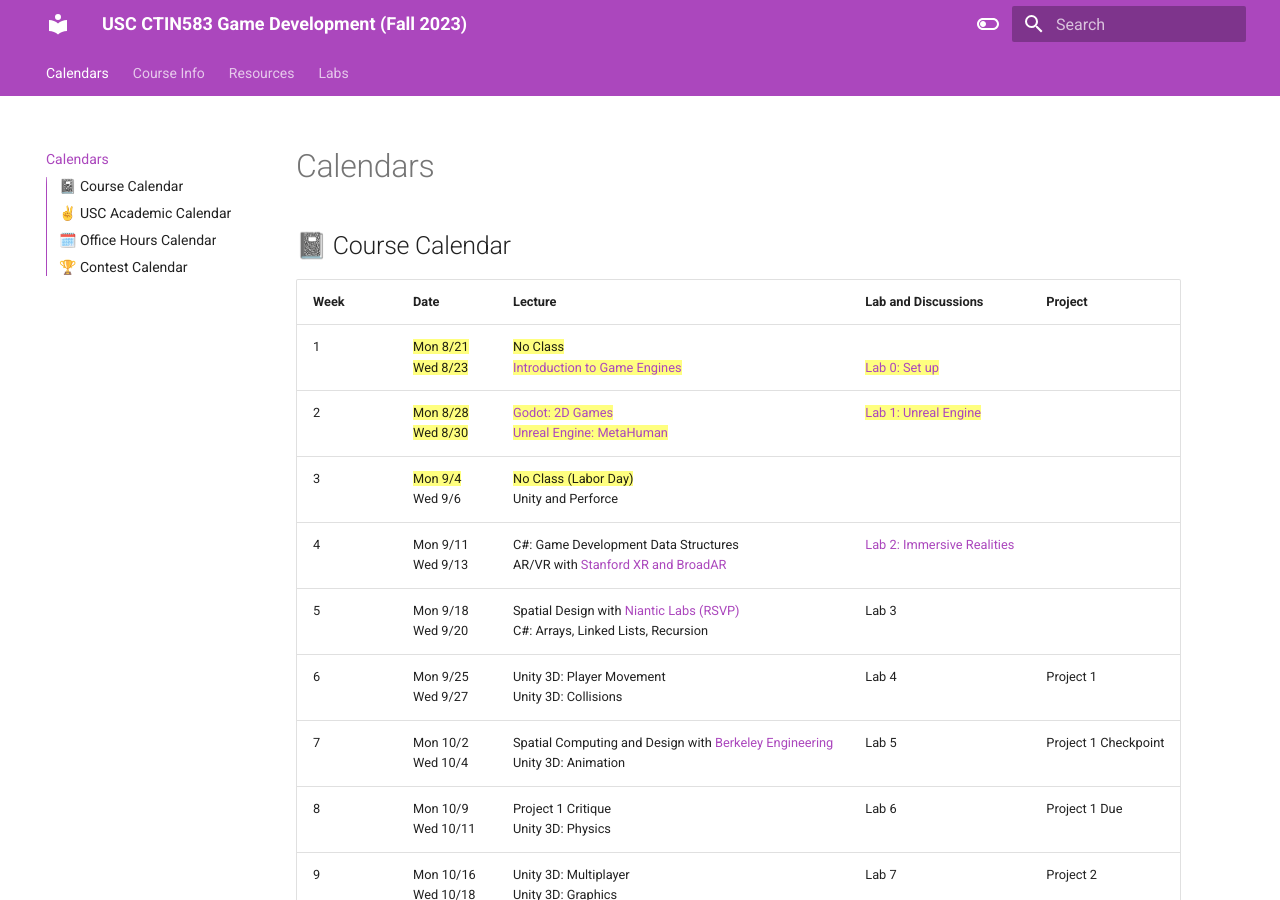
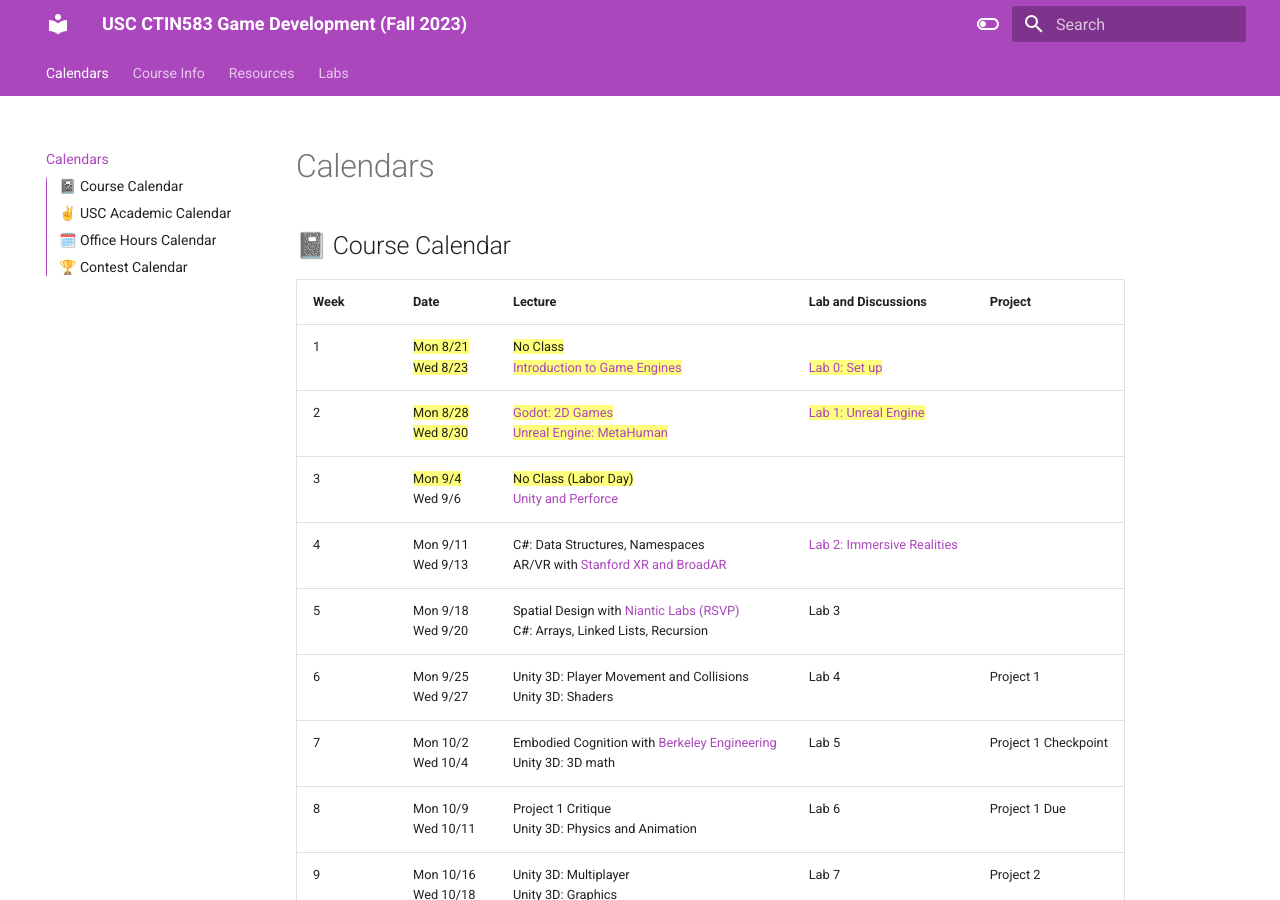
Before and after one commit to usc-ctin583/usc-ctin583.github.io, an MkDocs documentation site: the page built from docs/index.md, in a window 1280 px wide and 900 px high. Built offline with MkDocs 1.6.1 and Material for MkDocs 9.7.7, drawn with Linux system fonts in a browser that asks for light colours.

Commit message:
edit calendar

```diff
--- a/docs/index.md
+++ b/docs/index.md
@@ -4,12 +4,12 @@
 | :----| :----------------------- | :------------------------------------------------ | :-------------------------------| :--------------|
 | 1    | ==Mon 8/21== <br> ==Wed 8/23==   | ==No Class== <br> ==[Introduction to Game Engines](https://www.icloud.com/keynote/0b9Z3oJLZPPXEXypJu4s9P11w#Lecture1)== | <br> ==[Lab 0: Set up](Labs/lab0.md)== | |
 | 2    | ==Mon 8/28== <br> ==Wed 8/30==   | ==[Godot: 2D Games](https://www.icloud.com/keynote/04anqoPcDLolGOwy6tP3XAq3w#Lecture2)== <br> ==[Unreal Engine: MetaHuman](https://www.icloud.com/keynote/01dlwiWmlwtOAvNPmBdCsM3gA#Lecture2)== |  ==[Lab 1: Unreal Engine](Labs/lab1.md)== | | |
-| 3    | ==Mon 9/4== <br> Wed 9/6     | ==No Class (Labor Day)== <br> Unity and Perforce | |
-| 4    | Mon 9/11 <br> Wed 9/13   | C#: Game Development Data Structures <br> AR/VR with [Stanford XR and BroadAR](https://www.broadar.com/) | [Lab 2: Immersive Realities](Labs/lab2.md) |
+| 3    | ==Mon 9/4== <br> Wed 9/6     | ==No Class (Labor Day)== <br> [Unity and Perforce](https://www.icloud.com/keynote/0545FBYqmgu62bVFrVxSeqzzA#Lecture3) | |
+| 4    | Mon 9/11 <br> Wed 9/13   | C#: Data Structures, Namespaces <br> AR/VR with [Stanford XR and BroadAR](https://www.broadar.com/) | [Lab 2: Immersive Realities](Labs/lab2.md) |
 | 5    | Mon 9/18 <br> Wed 9/20   | Spatial Design with [Niantic Labs (RSVP)](https://calendar.google.com/calendar/event?action=TEMPLATE&tmeid=a2tjZGhsdTdrZjlzM2Q5NTNwYjRndXRmb2sgZGVib3JhaHl1ZW4yMDE2QGJlcmtlbGV5LmVkdQ&tmsrc=deborahyuen2016%40berkeley.edu) <br> C#: Arrays, Linked Lists, Recursion | Lab 3 |
-| 6    | Mon 9/25 <br> Wed 9/27   | Unity 3D: Player Movement <br> Unity 3D: Collisions | Lab 4 | Project 1 |
-| 7    | Mon 10/2 <br> Wed 10/4   | Spatial Computing and Design with [Berkeley Engineering](https://bid.berkeley.edu/) <br> Unity 3D: Animation | Lab 5 | Project 1 Checkpoint |
-| 8    | Mon 10/9 <br> Wed 10/11  | Project 1 Critique <br> Unity 3D: Physics | Lab 6 | Project 1 Due |
+| 6    | Mon 9/25 <br> Wed 9/27   | Unity 3D: Player Movement and Collisions <br> Unity 3D: Shaders | Lab 4 | Project 1 |
+| 7    | Mon 10/2 <br> Wed 10/4   | Embodied Cognition with [Berkeley Engineering](https://bid.berkeley.edu/) <br> Unity 3D: 3D math | Lab 5 | Project 1 Checkpoint |
+| 8    | Mon 10/9 <br> Wed 10/11  | Project 1 Critique <br> Unity 3D: Physics and Animation | Lab 6 | Project 1 Due |
 | 9    | Mon 10/16 <br> Wed 10/18 | Unity 3D: Multiplayer <br> Unity 3D: Graphics | Lab 7 | Project 2 |
 | 10   | Mon 10/23 <br> Wed 10/25 | Unity AR: AR Foundation <br> Unity AR: iOS/Android | Lab 8 |
 | 11   | Mon 10/30 <br> Wed 11/1  | Office Hours <br> Office Hours | Lab 9 | <br> Project 2 Checkpoint |
```
